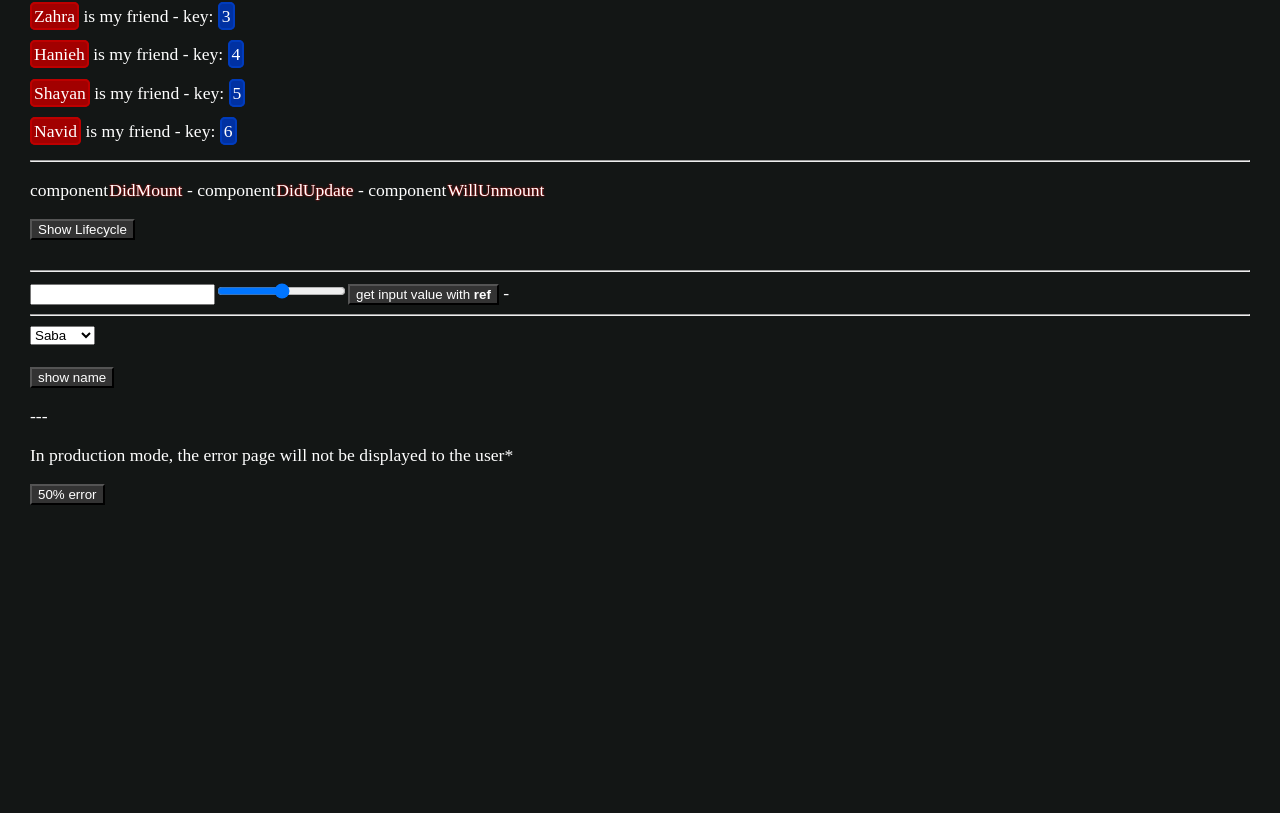
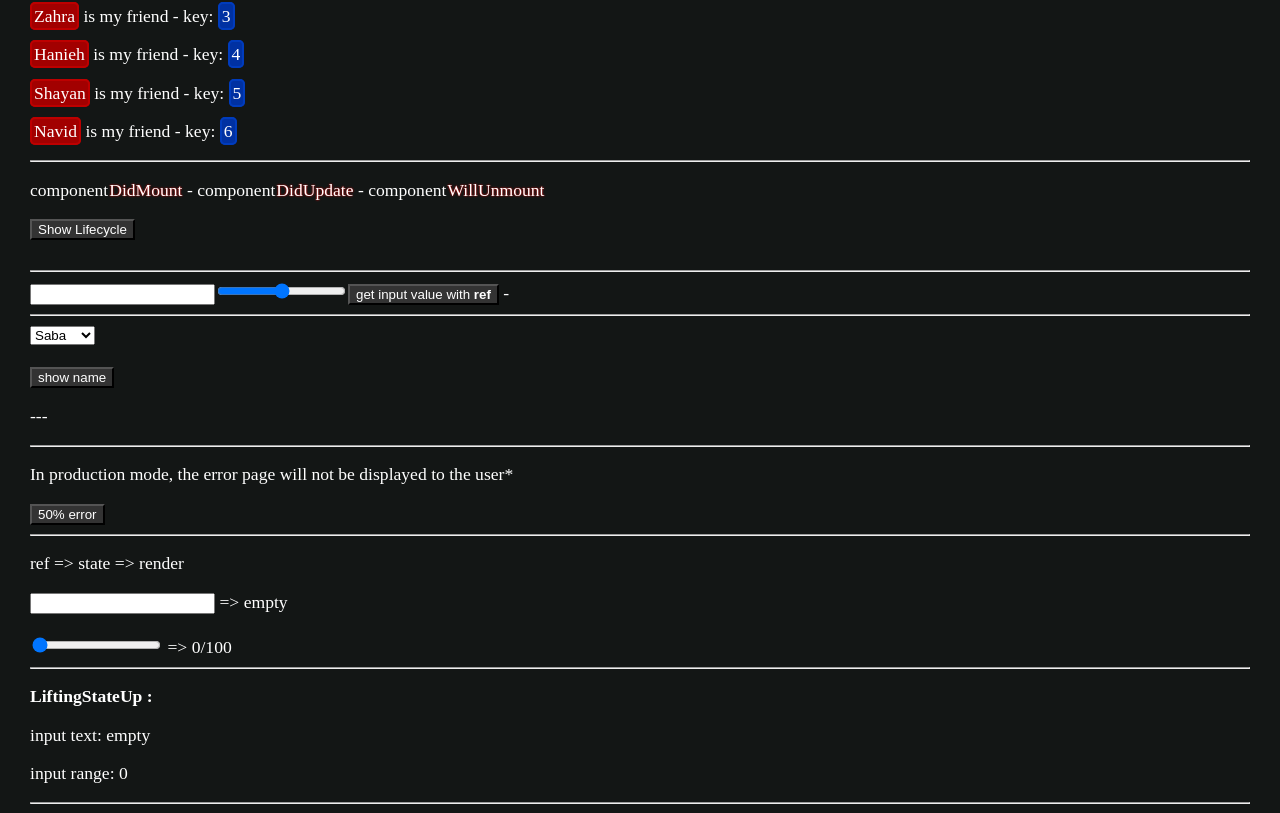
Before and after one commit to Ali-Sdg90/Learning-React-, a React (Create React App) app in the folder Playground/: page / in a window 1280 px wide. Shown: the part 1833-2646 px from the top of the page. Before the commit the page ends 2338 px from the top, so only its background shows below. Built offline with nearby package versions, Linux system fonts and the light colour scheme.

Commit message:
Update project until Vid65

```diff
--- a/Playground/src/App.js
+++ b/Playground/src/App.js
@@ -23,21 +23,41 @@ import Ref from "./components/Ref";
 import RefExample from "./components/RefExample";
 import ChildWithError from "./components/ChildWithError";
 import ErrorBoundary from "./components/ErrorBoundary";
+import Realtime from "./components/Realtime";
+import LiftingStateUp from "./components/LiftingStateUp";
 
 import styles from "./components/App.module.css";
 import "./App.css";
 
 class App extends React.Component {
+    constructor(props) {
+        super(props);
+        this.inputTextRef = React.createRef();
+        this.inputRangeRef = React.createRef();
+
+        this.state = {
+            inputTextRefState: "",
+            inputRangeRefState: 0,
+        };
+    }
+
+    componentDidMount = () => {
+        this.inputTextChange();
+    };
+
+    inputTextChange = () => {
+        this.setState({
+            inputTextRefState: this.inputTextRef.current.value ? this.inputTextRef.current.value : "empty",
+        });
+    };
+
+    inputRangeChange = () => {
+        this.setState({
+            inputRangeRefState: this.inputRangeRef.current.value,
+        });
+    };
+
     render() {
-        // return <h1>Aloha React!</h1>;
-
-        // return(
-        //     <div>
-        //         <h1>Aloha</h1>
-        //         <p>React!</p>
-        //     </div>
-        // )
-
         return (
             <>
                 <h1 className="HSAS">Aloha</h1>
@@ -89,9 +109,28 @@ class App extends React.Component {
                 <LifecycleBtn />
                 <Ref />
                 <RefExample />
+                <AddHr />
                 <ErrorBoundary>
                     <ChildWithError />
                 </ErrorBoundary>
+                <AddHr />
+                <Realtime
+                    inputTextChange={this.inputTextChange}
+                    inputTextRef={this.inputTextRef}
+                    inputTextRefState={this.state.inputTextRefState}
+                />
+                <LiftingStateUp
+                    inputRangeChange={this.inputRangeChange}
+                    inputRangeRef={this.inputRangeRef}
+                    inputRangeRefState={this.state.inputRangeRefState}
+                />
+                <AddHr />
+                <p>
+                    <strong>LiftingStateUp :</strong>
+                </p>
+                <p>input text: {this.state.inputTextRefState}</p>
+                <p>input range: {this.state.inputRangeRefState}</p>
+                <AddHr />
             </>
         );
     }
--- /dev/null
+++ b/Playground/src/components/LiftingStateUp.js
@@ -0,0 +1,23 @@
+import React, { Component } from "react";
+
+class LiftingStateUp extends Component {
+    render() {
+        const { inputRangeChange, inputRangeRef, inputRangeRefState } =
+            this.props;
+
+        return (
+            <div>
+                <br></br>
+                <input
+                    type="range"
+                    onChange={inputRangeChange}
+                    ref={inputRangeRef}
+                    value={inputRangeRefState}
+                ></input>
+                <span> =&gt; {inputRangeRefState}/100</span>
+            </div>
+        );
+    }
+}
+
+export default LiftingStateUp;
--- /dev/null
+++ b/Playground/src/components/Realtime.js
@@ -0,0 +1,36 @@
+import React, { Component } from "react";
+
+class RealTime extends Component {
+    // constructor(props) {
+    //     super(props);
+    //     this.inputRef = React.createRef();
+
+    //     this.state = {
+    //         inputRefValue: "",
+    //     };
+    // }
+
+    // inputChange = (event) => {
+    //     this.setState({
+    //         inputRefValue: this.inputRef.current.value,
+    //     });
+    //     // console.log(this.inputRef.current.value);
+    // };
+
+    render() {
+        const { inputTextChange, inputTextRef, inputTextRefState } = this.props;
+        return (
+            <>
+                <p>ref =&gt; state =&gt; render</p>
+                <input
+                    type="text"
+                    onChange={inputTextChange}
+                    ref={inputTextRef}
+                ></input>
+                <span> =&gt; {inputTextRefState}</span>
+            </>
+        );
+    }
+}
+
+export default RealTime;
```
